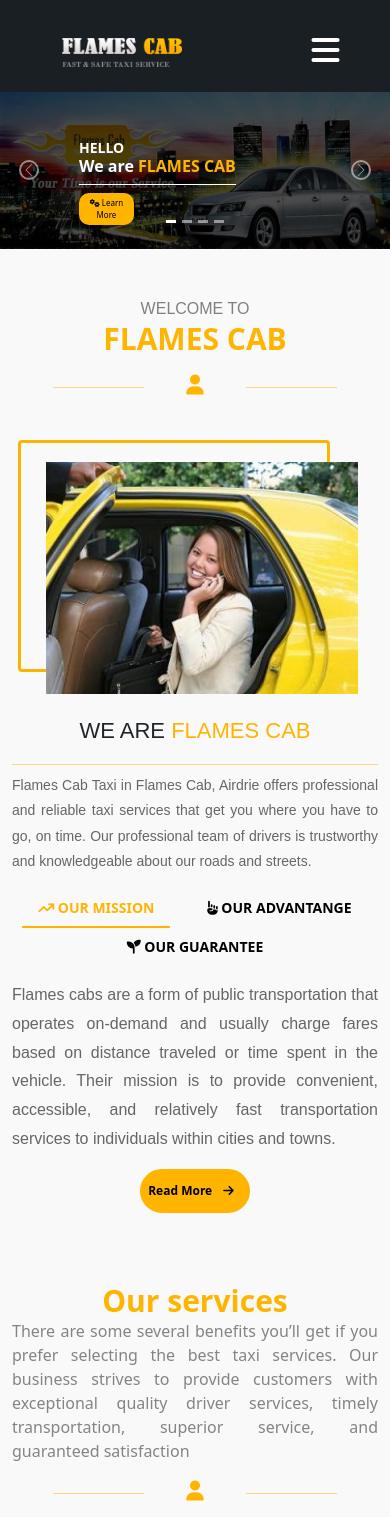
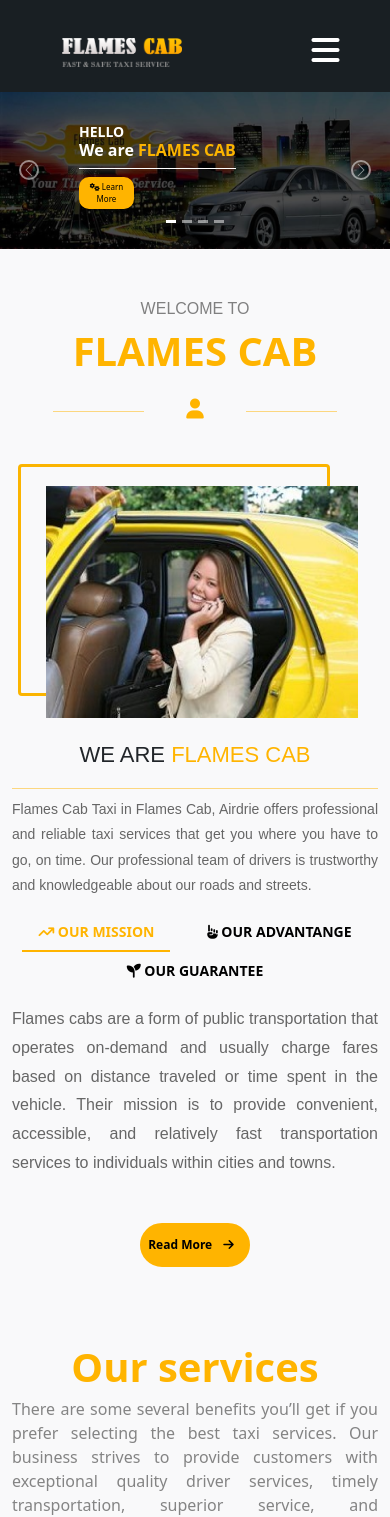
Before and after one commit to Binu-Tamang/flaming-cab, a PHP site: page / in a window 390 px wide. Shown: the top 1517 px of the page. Run offline with PHP 8.4, Linux system fonts and the light colour scheme; some libraries are stand-ins or nearby versions.

Commit message:
home page done

```diff
--- a/assets/css/style.css
+++ b/assets/css/style.css
@@ -339,8 +339,8 @@ section.banner-slider a {
 @media (max-width: 62em) {
   .banner-slider-text {
     position: absolute;
-    top: 2rem;
-    left: 4rem;
+    top: 3rem;
+    left: 5rem;
     height: 280px;
   }
   .banner-slider-text h2 {
@@ -361,7 +361,7 @@ section.banner-slider a {
   }
   .banner-slider-button button {
     padding: 5px;
-    /* width: 34%; */
+    width: 34%;
     border: 2px solid #ffb400;
     background: #ffb400;
     border-radius: 11px;
@@ -383,7 +383,7 @@ section.banner-slider a {
 @media (max-width: 35em) {
   .banner-slider-text {
     position: absolute;
-    top: 3rem;
+    top: 2rem;
     left: 4rem;
   }
   .banner-slider-button i {
@@ -639,6 +639,17 @@ button.nav-link {
   }
   .welcome-part-button {
     text-align: center;
+    padding-top: 30px;
+  }
+}
+@media (max-width: 35em) {
+  .welcome-part-button {
+    text-align: center;
+    padding-top: 30px;
+  }
+  .welcome-heading {
+    font-size: 40px;
+    padding: 6px;
   }
 }
 /*-------------welcome part css ends----------------*/
```
